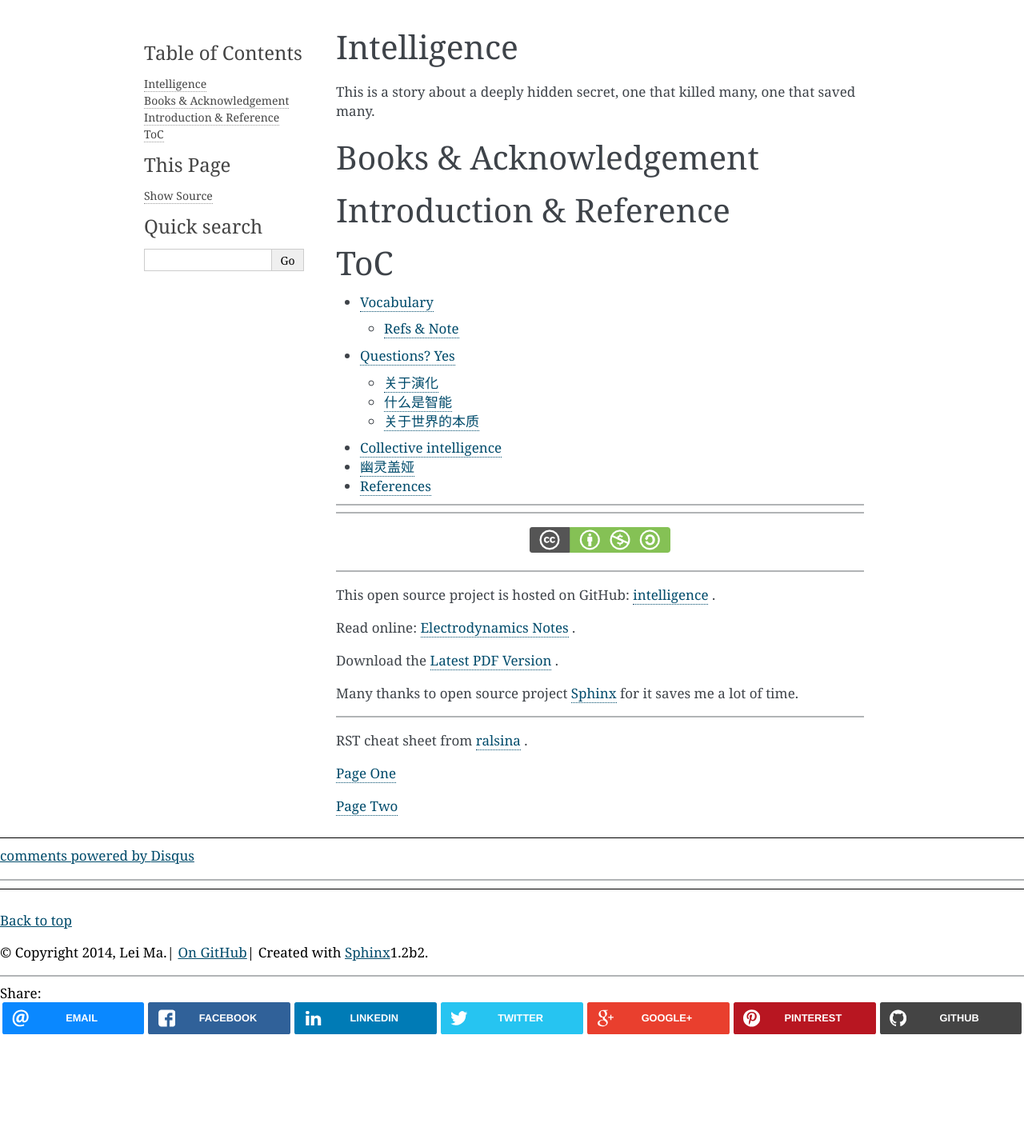
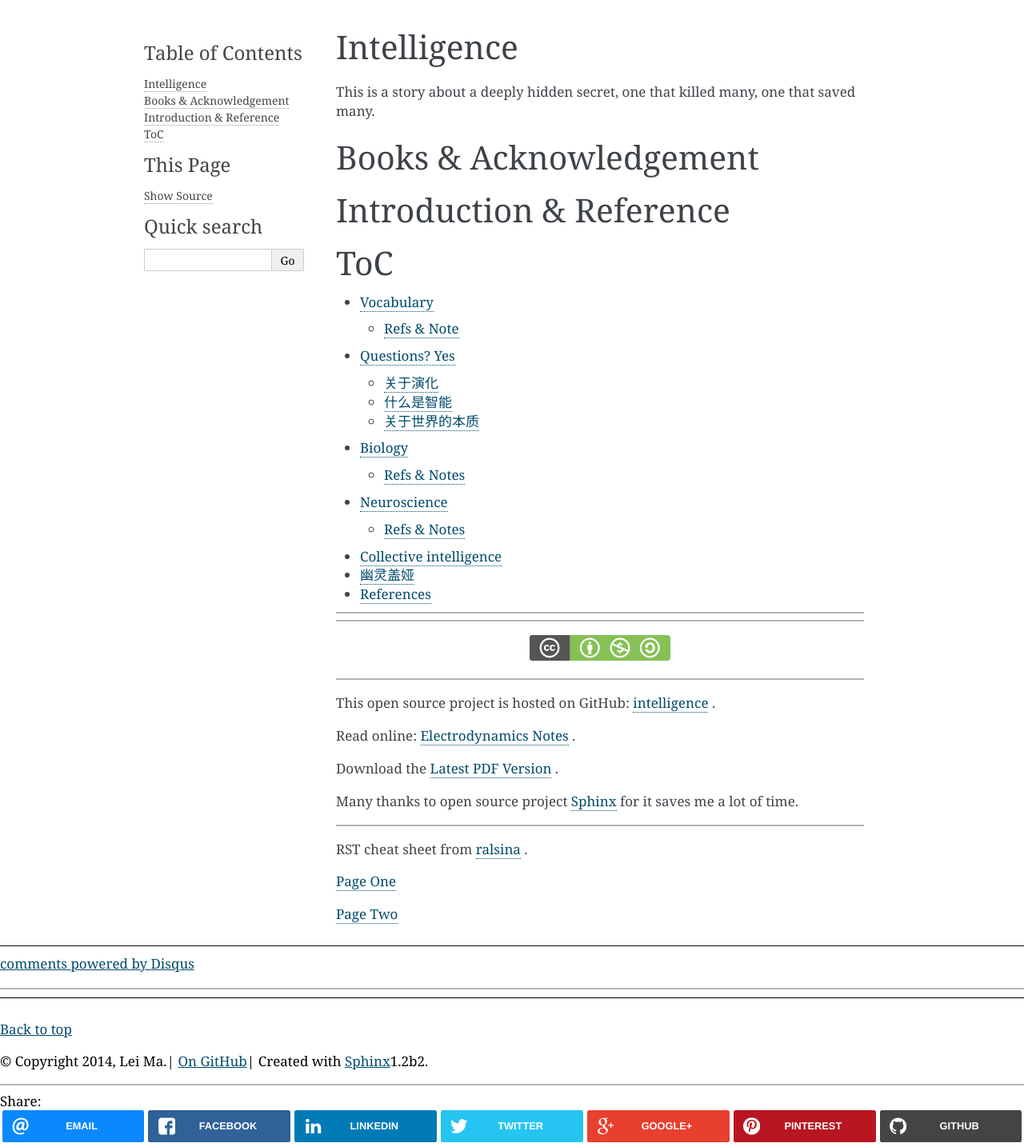
Before and after one commit to sumanadr/intelligence, a Sphinx documentation site: the page built from docs/index.rst, in a window 1280 px wide. Shown: the whole page at 80% size. Built offline with Sphinx 7.4.7, drawn with Linux system fonts in a browser that asks for light colours; formulas are drawn with MathJax 3; comment, search, counter and statistics services are not loaded; before the commit the page ends 1299 px from its top, so only the background shows below that.

Commit message:
:notes: new structure

```diff
--- /dev/null
+++ b/docs/biology.rst
@@ -0,0 +1,15 @@
+Biology
+*********************
+
+
+
+
+
+
+
+
+
+
+
+Refs & Notes
+=========================
--- a/docs/index.rst
+++ b/docs/index.rst
@@ -37,6 +37,8 @@ ToC
 
    vocabulary.rst
    questions.rst
+   biology.rst
+   neuroscience.rst
    collectiveint.rst
    ghostgaia.rst
    ref.rst
--- a/docs/intro.rst
+++ b/docs/intro.rst
@@ -1,3 +1,2 @@
-*********************
 Introduction
 *********************
--- /dev/null
+++ b/docs/neuroscience.rst
@@ -0,0 +1,11 @@
+Neuroscience
+*********************
+
+
+
+
+
+
+
+Refs & Notes
+===================
```
Also changed, not shown: docs/ghostgaia.rst (+5 -6 lines).
